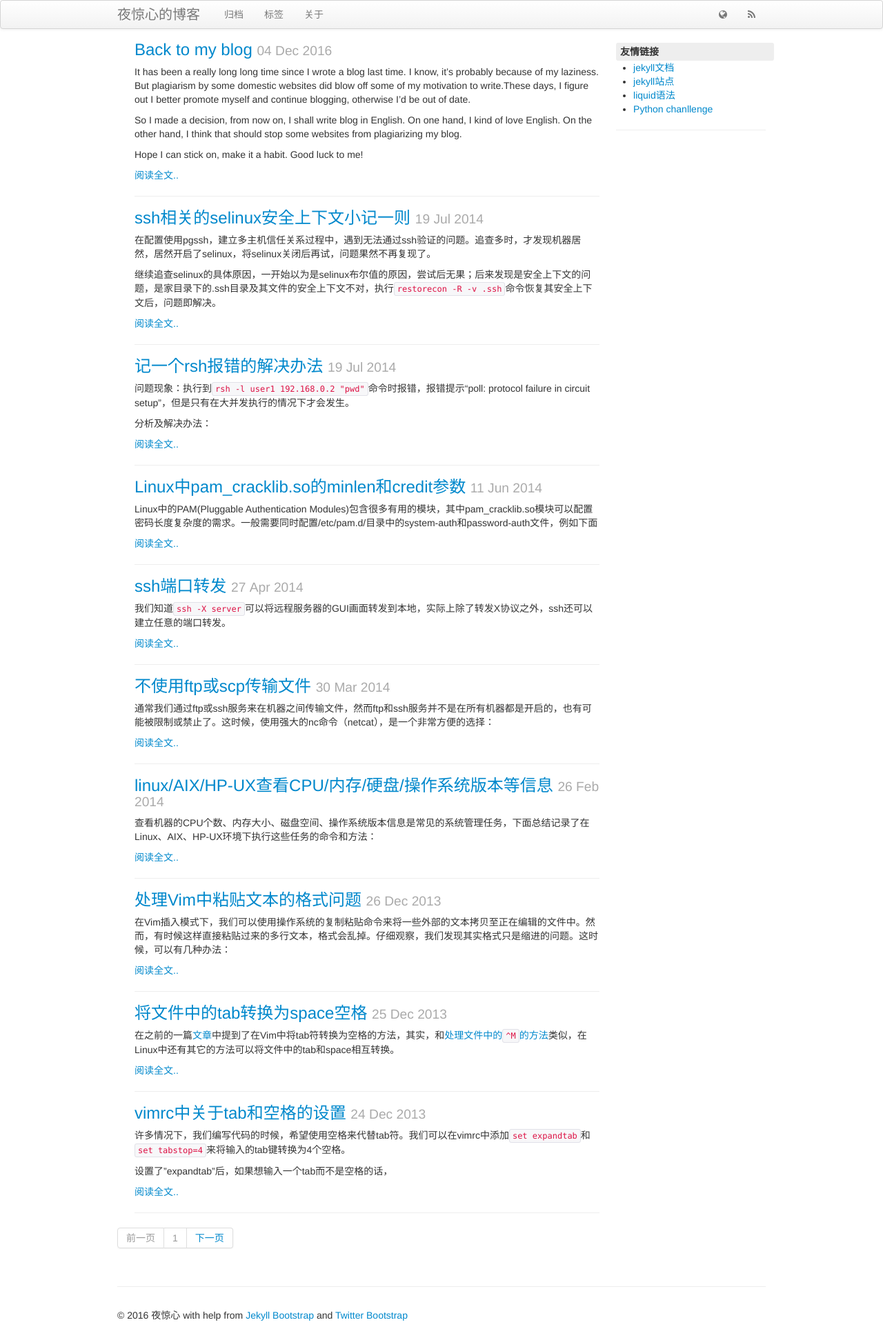
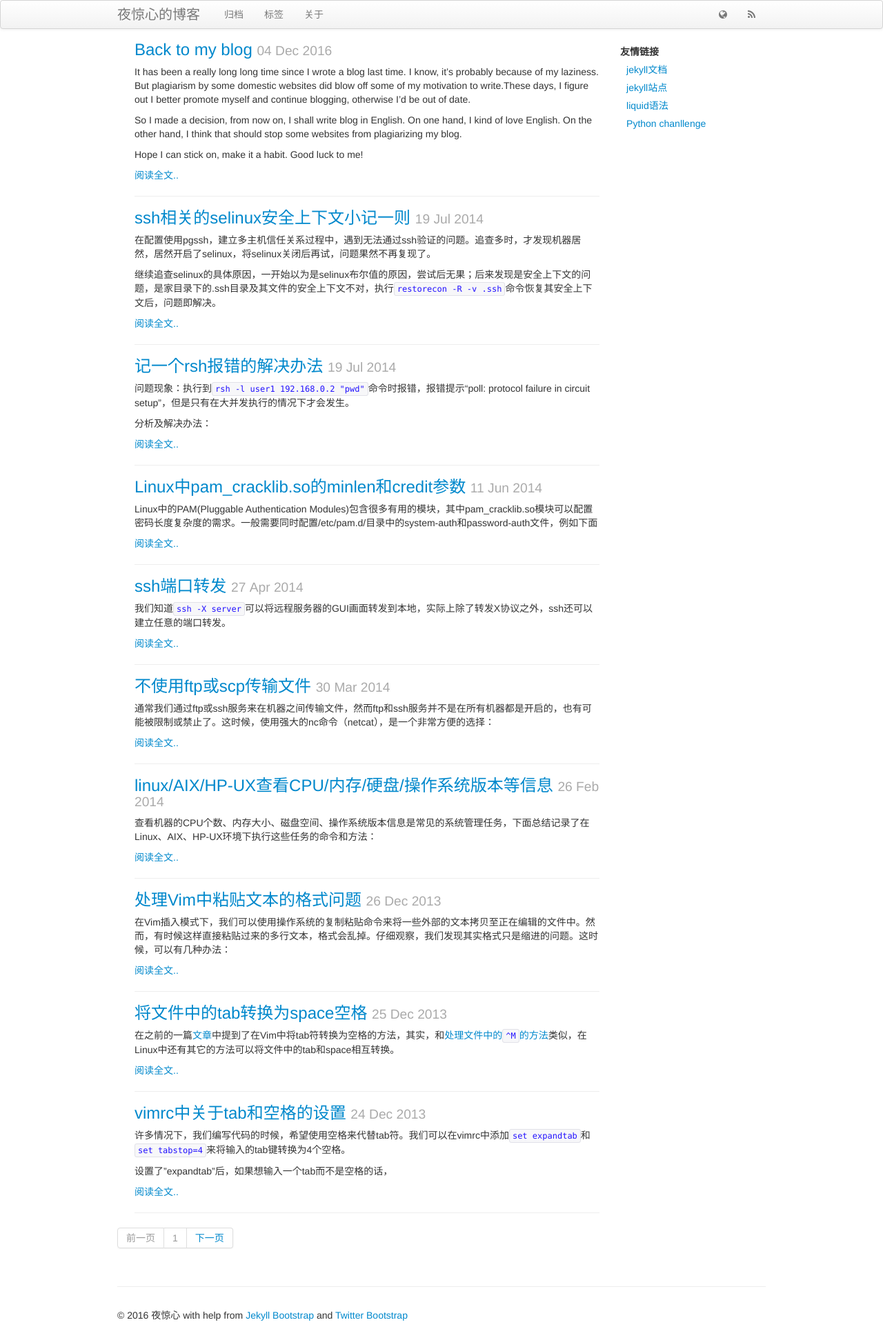
Before and after one commit to yejinxin/yejinxin.github.io, a Jekyll site: the page built from index.html, in a window 1280 px wide. Shown: the whole page at 69% size. Built offline with Jekyll 4.4.1, drawn with Linux system fonts in a browser that asks for light colours; the list of posts is cut into pages by our own code.

Commit message:
adjust some styles

```diff
--- a/_layouts/page.html
+++ b/_layouts/page.html
@@ -13,13 +13,14 @@ layout:           default
 	{{ content }}
   </div>
   <div class="span3">
-    <div class="sidebar-title">友情链接</div>
-	<ul>
-      <li><a href="http://jekyllrb.com/docs/home/" target="_blank">jekyll文档</a></li>
+    <div class="sidebar-nav">
+      <div class="sidebar-title">友情链接</div>
+      <ul class="nav nav-list">
+          <li><a href="http://jekyllrb.com/docs/home/" target="_blank">jekyll文档</a></li>
 	  <li><a href="https://github.com/mojombo/jekyll/wiki/sites" target="_blank">jekyll站点</a></li>
 	  <li><a href="https://github.com/Shopify/liquid/wiki/Liquid-for-Designers" target="_blank">liquid语法</a></li>
 	  <li><a href="http://www.pythonchallenge.com/" target="_blank">Python chanllenge</a></li>
-    </ul>
-    <hr>
+      </ul>
+    </div>
   </div>
 </div>
--- a/css/styles.css
+++ b/css/styles.css
@@ -11,7 +11,6 @@ font-weight: bold;
 border-radius: 3px 3px 3px 3px;
 padding: 3px 6px;
 width: 100%;
-background-color: #EEEEEE;
 }
 
 .post-list{
@@ -85,3 +84,6 @@ ul.posts {
   background: #57A957;
   border: 1px solid #4c964d;
   color: #FFF; }
+
+code {
+  color: #21F; }
```
